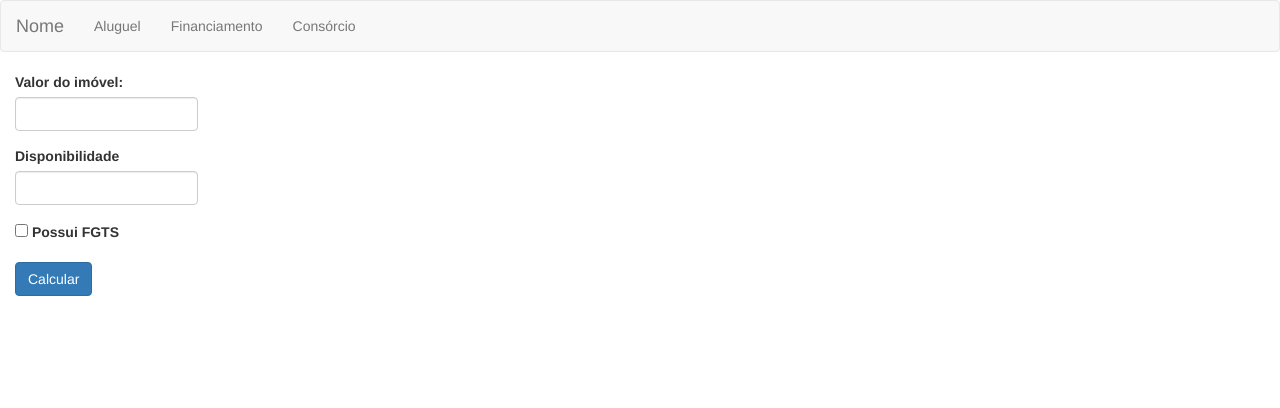
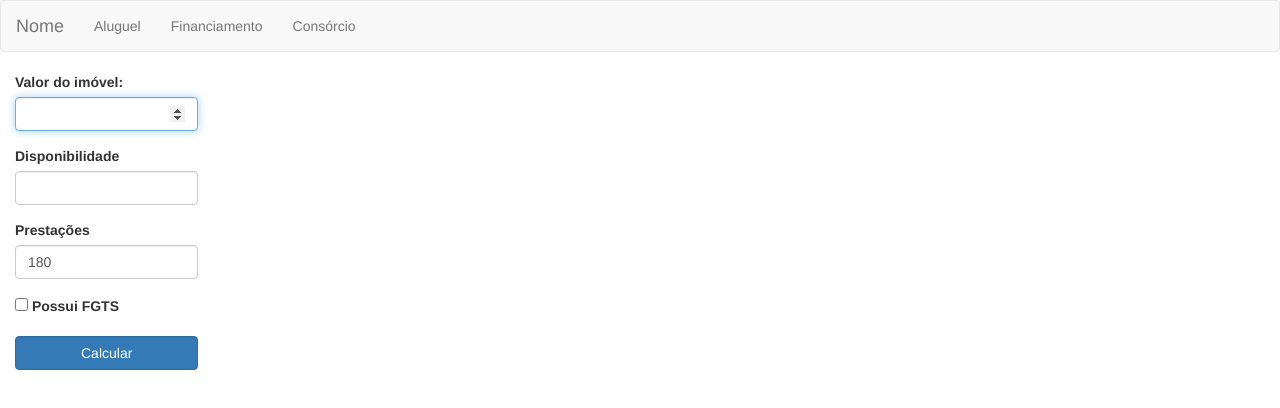
Before and after one commit to luishenriquepp/meu-tcc, an Angular app: page / in a window 1280 px wide. Shown: the top 408 px of the page. Built offline with nearby package versions, Linux system fonts and the light colour scheme.

Commit message:
inclusao do campo prestacoes no formulario

```diff
--- a/src/app/app.formulario/app.formulario.component.html
+++ b/src/app/app.formulario/app.formulario.component.html
@@ -1,16 +1,20 @@
   <form>
   <div class="form-group">
     <label>Valor do imóvel:</label>
-    <input type="input" class="form-control" id="valor-imovel">
+    <input type="number" class="form-control" id="valor-imovel" min="0" step="25000" autofocus>
   </div>
   <div class="form-group">
     <label>Disponibilidade</label>
-    <input type="input" class="form-control" id="disponibilidade">
+    <input type="number" class="form-control" id="disponibilidade" min="0" step="5000">
+  </div>
+  <div class="form-group">
+    <label>Prestações</label>
+    <input type="number" class="form-control" id="disponibilidade" min="0" max="480" value="180">
   </div>
   <div class="form-group">
     <label><input type="checkbox" value="true"> Possui FGTS</label>
   </div>
   <div class="form-group">
-    <button type="button" class="btn btn-primary">Calcular</button>
+    <button type="button" class="form-control btn btn-primary">Calcular</button>
   </div>
 </form>
```
